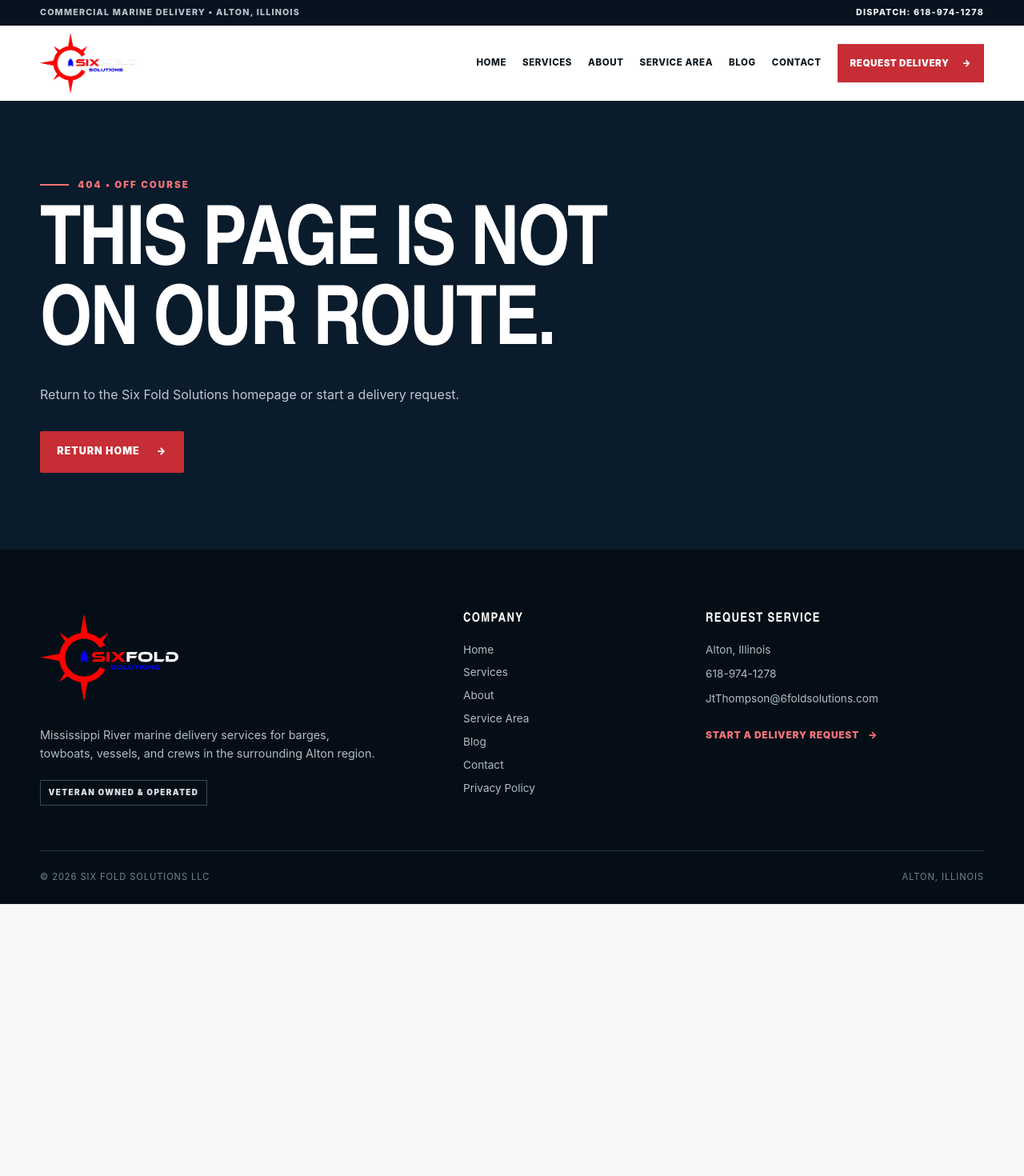
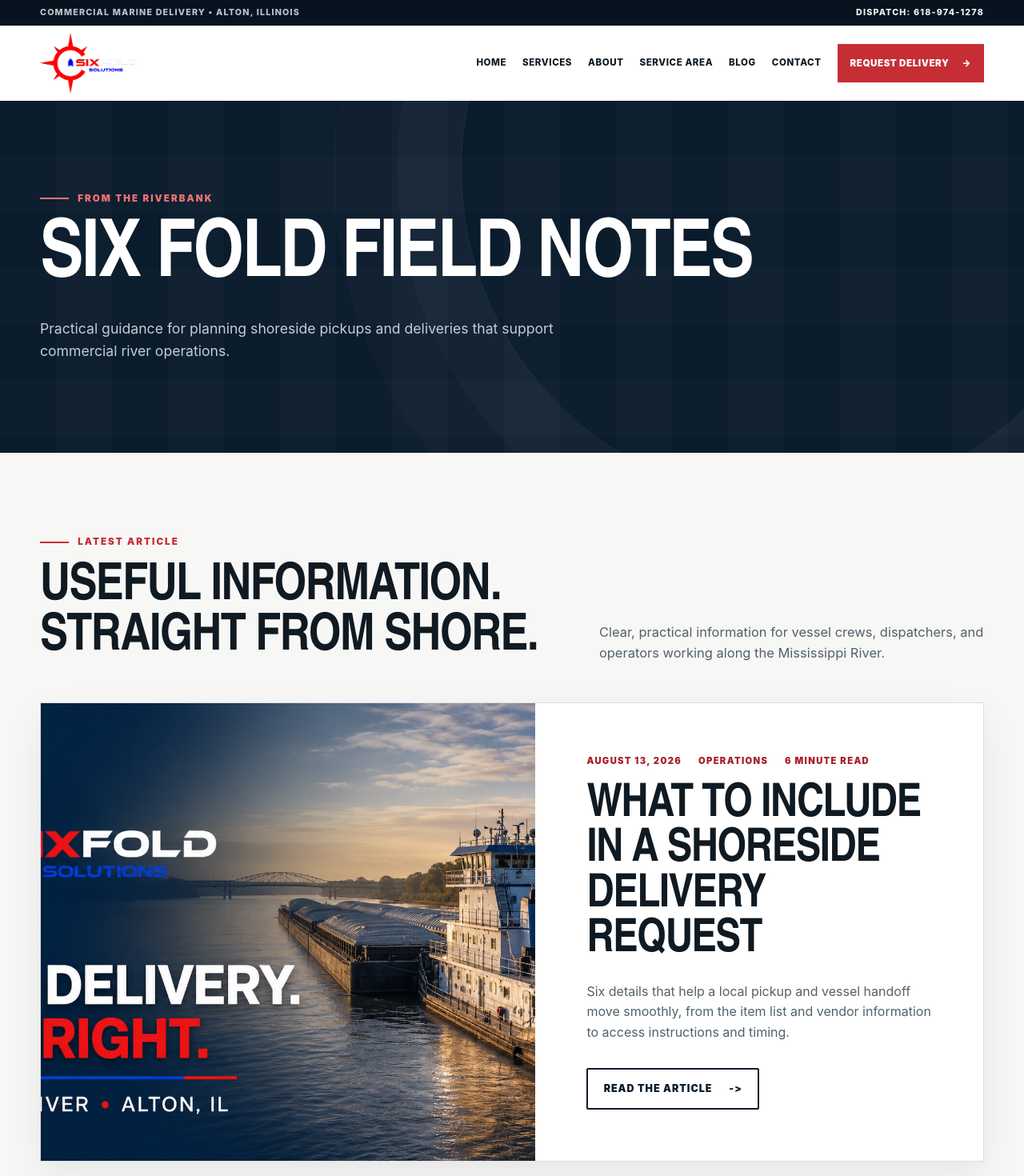
Before and after one commit to davidmday99-lgtm/sixfoldsolutionsllc.com, a Next.js app: page /blog in a window 1280 px wide. Before the commit this address had no page. Shown: the top 1470 px of the page at 80% size. Before the commit the page ends 1130 px from the top, so only its background shows below. Built offline with nearby package versions, Linux system fonts and the light colour scheme.

Commit message:
Add river delivery blog

```diff
--- /dev/null
+++ b/app/blog/page.tsx
@@ -0,0 +1,78 @@
+import type { Metadata } from "next";
+import Image from "next/image";
+import Link from "next/link";
+
+export const metadata: Metadata = {
+  title: "River Delivery Blog",
+  description:
+    "Practical guidance and updates for barges, towboats, vessels, and marine crews from Six Fold Solutions LLC in Alton, Illinois.",
+};
+
+export default function BlogPage() {
+  return (
+    <>
+      <section className="page-hero">
+        <div className="page-hero-grid" aria-hidden="true" />
+        <div className="shell page-hero-inner">
+          <p className="eyebrow eyebrow-light">FROM THE RIVERBANK</p>
+          <h1>Six Fold Field Notes</h1>
+          <p className="page-hero-copy">
+            Practical guidance for planning shoreside pickups and deliveries
+            that support commercial river operations.
+          </p>
+        </div>
+      </section>
+
+      <section className="section blog-listing">
+        <div className="shell">
+          <div className="section-heading split-heading">
+            <div>
+              <p className="eyebrow">LATEST ARTICLE</p>
+              <h2>Useful Information. Straight From Shore.</h2>
+            </div>
+            <p>
+              Clear, practical information for vessel crews, dispatchers, and
+              operators working along the Mississippi River.
+            </p>
+          </div>
+
+          <article className="blog-feature-card">
+            <Link
+              className="blog-card-image"
+              href="/blog/what-to-include-in-a-shoreside-delivery-request"
+              aria-label="Read What to Include in a Shoreside Delivery Request"
+            >
+              <Image
+                src="/og-v2.png"
+                alt="Towboat and barges on the Mississippi River near Alton"
+                fill
+                sizes="(max-width: 980px) 100vw, 52vw"
+              />
+            </Link>
+            <div className="blog-card-copy">
+              <div className="blog-meta">
+                <time dateTime="2026-08-13">August 13, 2026</time>
+                <span>Operations</span>
+                <span>6 minute read</span>
+              </div>
+              <h2>What to Include in a Shoreside Delivery Request</h2>
+              <p>
+                Six details that help a local pickup and vessel handoff move
+                smoothly, from the item list and vendor information to access
+                instructions and timing.
+              </p>
+              <div>
+                <Link
+                  className="btn btn-secondary"
+                  href="/blog/what-to-include-in-a-shoreside-delivery-request"
+                >
+                  Read the Article <span aria-hidden="true">-&gt;</span>
+                </Link>
+              </div>
+            </div>
+          </article>
+        </div>
+      </section>
+    </>
+  );
+}
```
